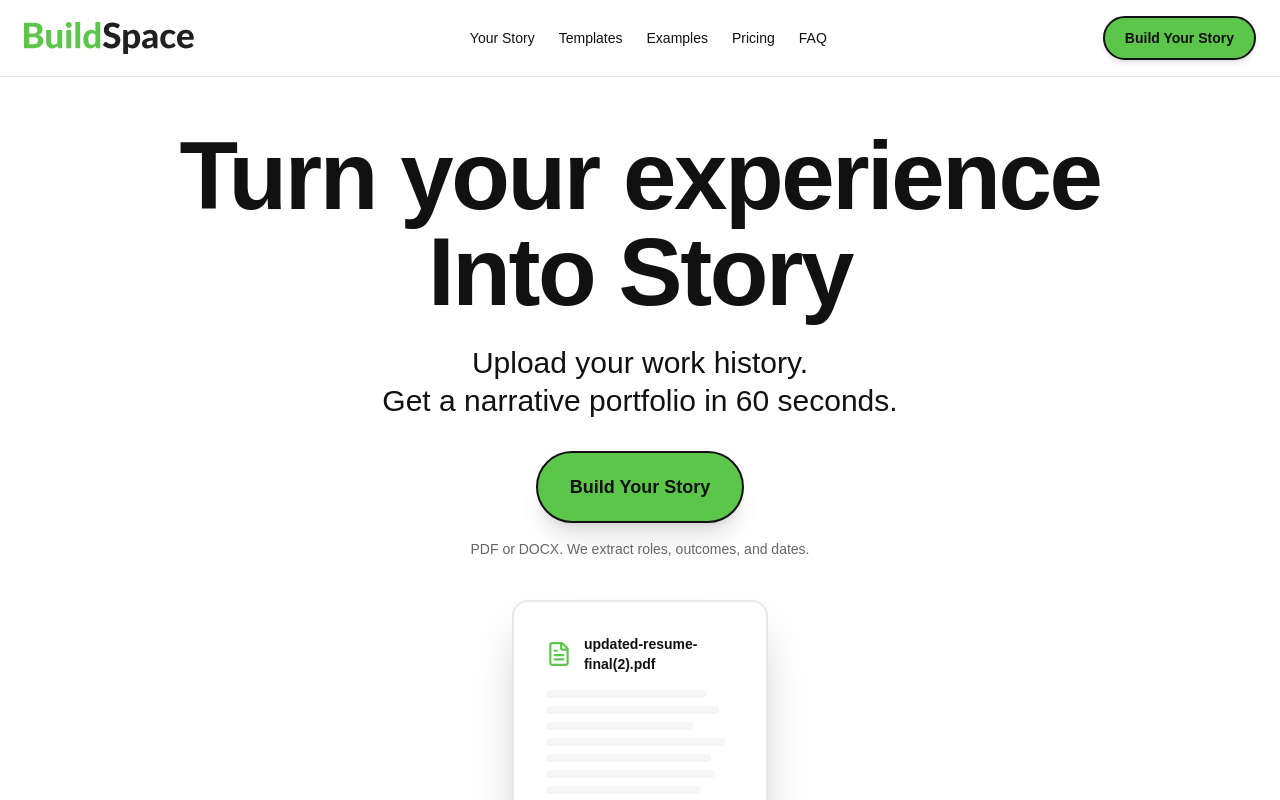
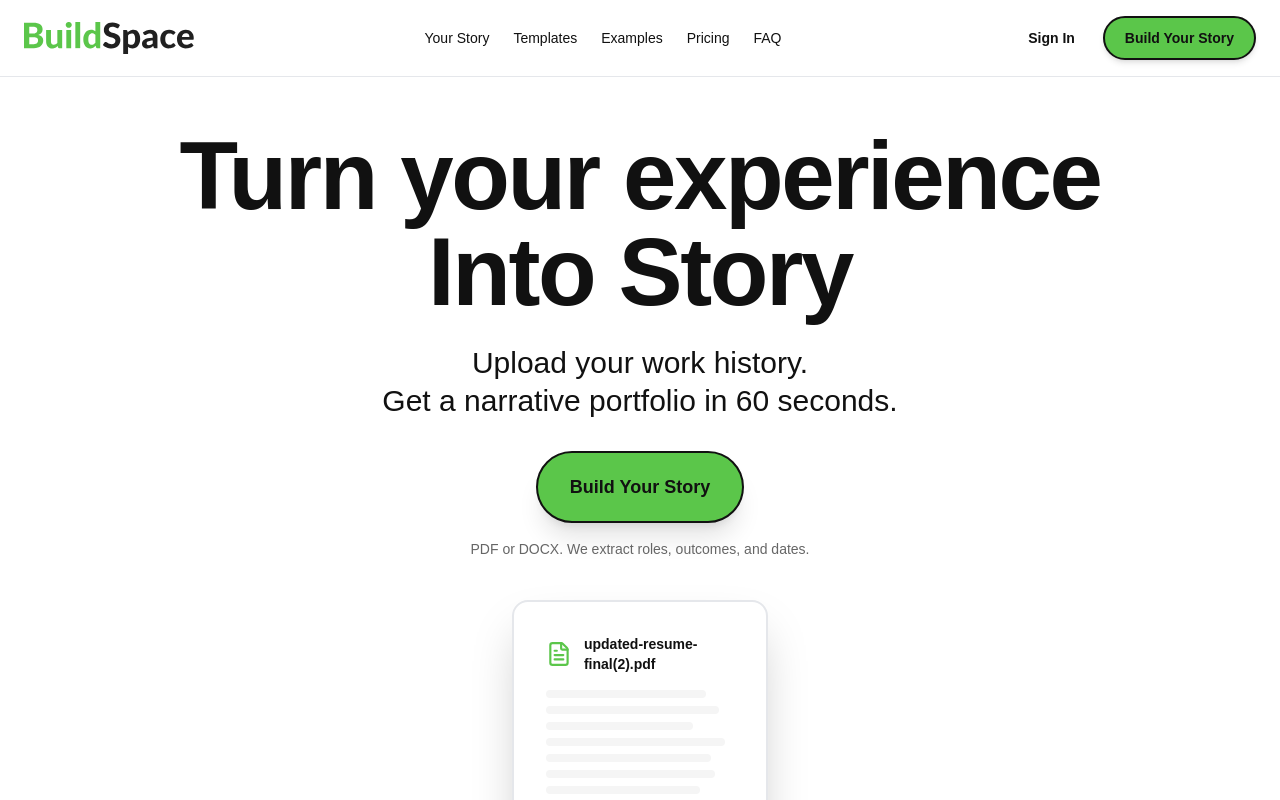
Before and after one commit to RommanNadeem/portfolio-builder, a Next.js app: page / in a window 1280 px wide. Shown: the top 800 px of the page. Built offline with nearby package versions, Linux system fonts and the light colour scheme.

Commit message:
feat: Add Sign In button to landing page navigation
- Added Sign In button next to Build Your Story CTA
- Secondary button style with hover effect
- Clean, minimal design that doesn't compete with primary CTA
- Links to /signin page

Modified:
- app/page.tsx - Added Sign In button to top navigation

```diff
--- a/app/page.tsx
+++ b/app/page.tsx
@@ -49,6 +49,14 @@ export default function LandingPage() {
             <a href="#faq" className="hover:opacity-70 transition-opacity" style={{ color: '#111111' }}>FAQ</a>
           </div>
 
+          <div className="flex items-center gap-3">
+            <Link
+              href="/signin"
+              className="px-4 py-2 text-sm font-semibold rounded-full transition-all hover:bg-gray-100"
+              style={{ color: '#111111' }}
+            >
+              Sign In
+            </Link>
             <Link
               href="/onboarding-v2/start"
               className="px-5 py-2.5 text-sm font-semibold rounded-full transition-all shadow-md hover:shadow-lg"
@@ -56,6 +64,7 @@ export default function LandingPage() {
             >
               Build Your Story
             </Link>
+          </div>
         </div>
       </nav>
 
```
Lines whose indentation alone changed are shown as unchanged.
